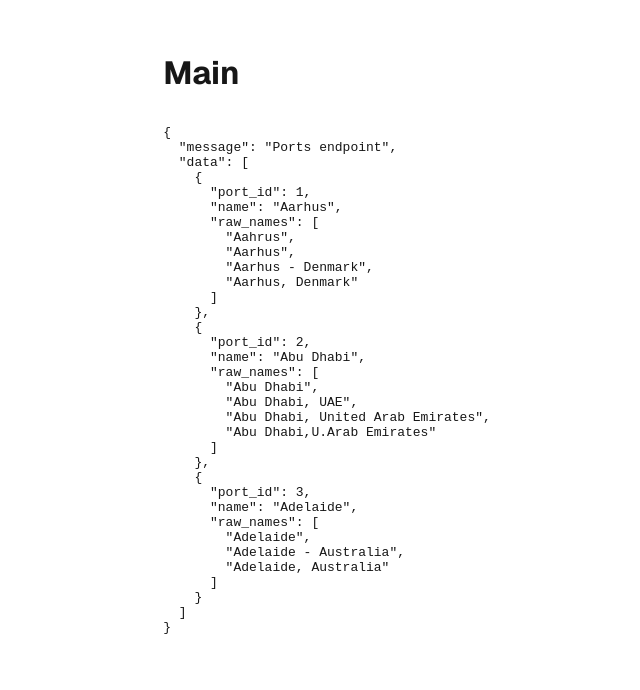
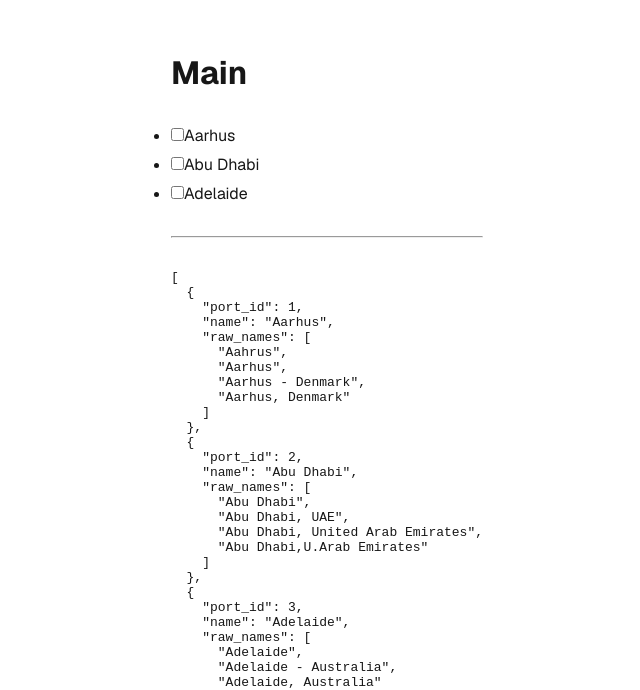
Before and after one commit to pixelhijack/port-search, a Next.js app: page / in a window 1280 px wide. Shown: the part 112-802 px from the top of the page, without its empty margins (313-953 px from the left). Built offline with nearby package versions, Linux system fonts and the light colour scheme.

Commit message:
[UI] Ports checklist displays ports response items

```diff
--- /dev/null
+++ b/src/app/components/checklist.tsx
@@ -0,0 +1,46 @@
+import { useState } from 'react';
+
+interface CheckListProps {
+  items: string[]; // List of items to display in the checklist
+  onSelect: (checkedItems: string[]) => void; // Callback for selected items
+}
+
+function CheckList({ items = [], onSelect }: CheckListProps) {
+  const [checkedItems, setCheckedItems] = useState<string[]>([]);
+
+  // Handle checkbox state changes
+  const handleCheckboxChange = (item: string) => {
+    const isChecked = checkedItems.includes(item);
+
+    // Update the checked items
+    const updatedCheckedItems = isChecked
+      ? checkedItems.filter((checkedItem) => checkedItem !== item) // Remove
+      : [...checkedItems, item]; // Add
+
+    setCheckedItems(updatedCheckedItems);
+
+    // Notify the parent component
+    onSelect(updatedCheckedItems);
+  };
+
+  return (
+    <div>
+      <ul>
+        {items.map((item, index) => (
+          <li key={index}>
+            <label>
+              <input
+                type="checkbox"
+                checked={checkedItems.includes(item)}
+                onChange={() => handleCheckboxChange(item)}
+              />
+              {item}
+            </label>
+          </li>
+        ))}
+      </ul>
+    </div>
+  );
+}
+
+export default CheckList;
--- a/src/app/page.tsx
+++ b/src/app/page.tsx
@@ -1,6 +1,7 @@
 'use client';
 import { useEffect, useState } from 'react';
 import styles from "./page.module.css";
+import CheckList from './components/checklist';
 
 interface Ports {
   port_id: number;
@@ -28,7 +29,7 @@ export default function Home() {
           throw new Error('Network response was not ok');
         }
         const result = await response.json();
-        setPorts(result);
+        setPorts(result.data);
       } catch (err) {
         setError((err as Error).message);
       }
@@ -42,6 +43,10 @@ export default function Home() {
       <main className={styles.main}>
         <h1>Main</h1>
           {error && <p>Error: {error}</p>}
+          {ports && (
+            <CheckList items={ports.map((port: any) => port.name)} onSelect={(selected) => console.log('selected', selected)}/>
+          )}
+          <hr/>
           {ports ? (
             <pre>{JSON.stringify(ports, null, 2)}</pre>
           ) : (
@@ -49,7 +54,7 @@ export default function Home() {
           )}
       </main>
       <footer className={styles.footer}>
-        Footer
+        <h2>Footer</h2>
       </footer>
     </div>
   );
```
